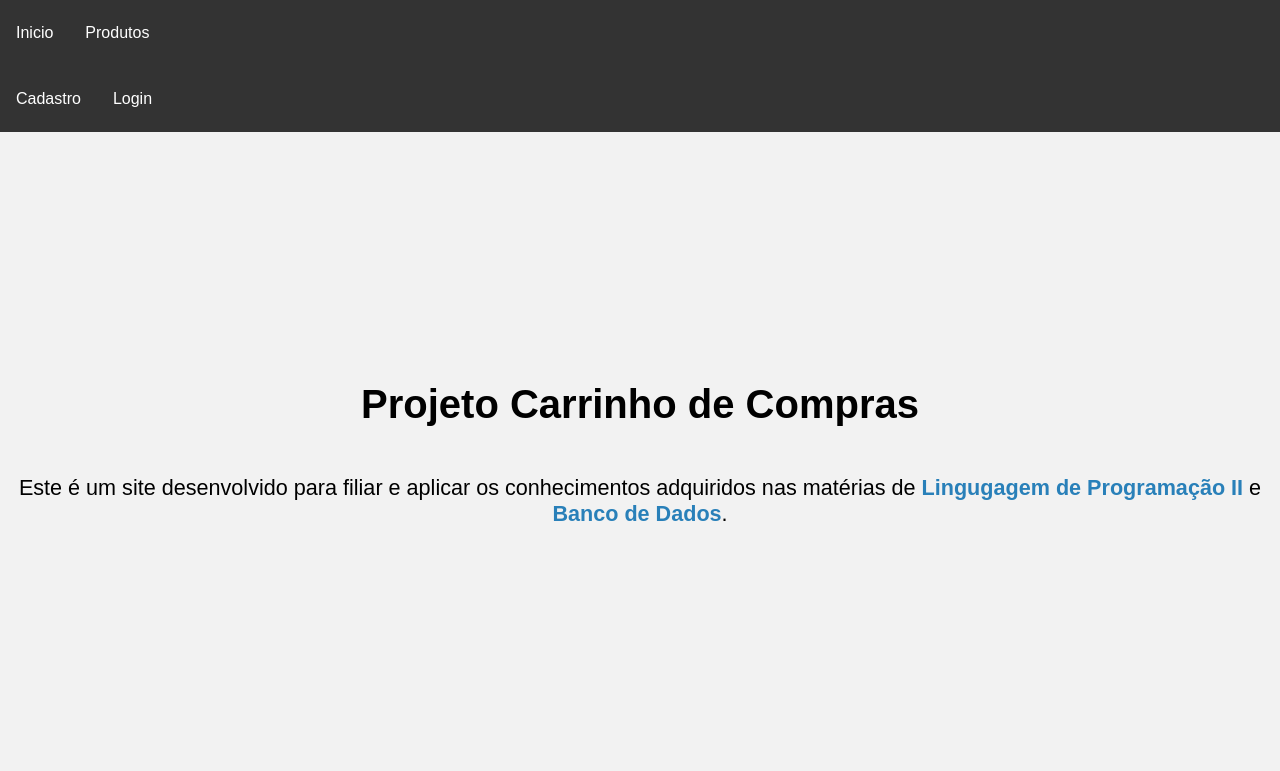
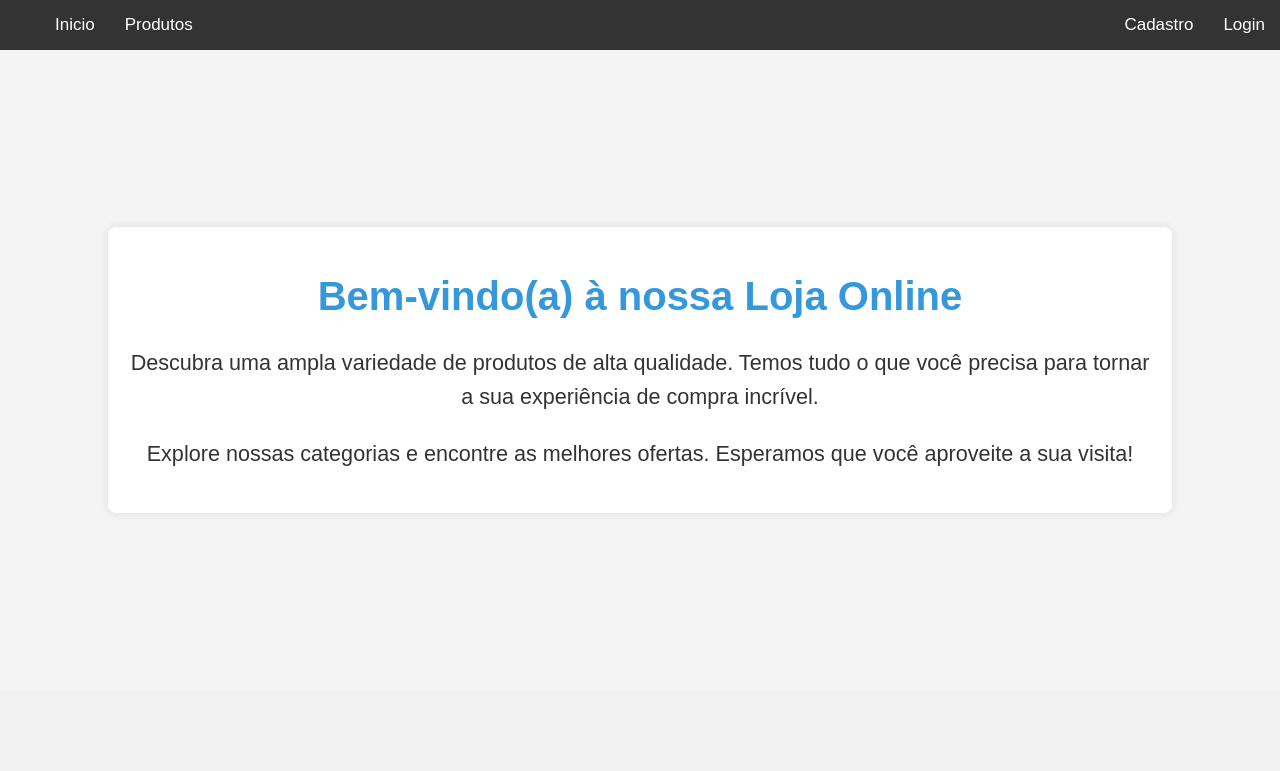
Before and after one commit to lordvitor11/cadastro-produtos-3.18.1V, a PHP site: page / in a window 1280 px wide. Shown: the top 771 px of the page. Run offline with PHP 8.4, Linux system fonts and the light colour scheme.

Commit message:
Add files via upload

```diff
--- a/index.php
+++ b/index.php
@@ -19,7 +19,7 @@
             $qtd_items = $row['total_registros'];
         }
 
-        $carrinho_nav = "<li class='cart-icon'><a href='carrinho.php'><img src='assets/carrinho-de-compras.png'> <span class='item-count'>$qtd_items</span></a></li>";
+        $carrinho_nav = "<li class='cart-icon'><a href='carrinho.php'>&#128722; <span class='item-count'>$qtd_items</span></a></li>";
         $conta_nav = "<li title='Clique para sair!'><a href='quit.php'>Logado como <strong>{$_SESSION['username']}</strong>!</a></li>";
     }
 
@@ -35,8 +35,45 @@
     <link rel="stylesheet" href="style.css">
 </head>
 <body>
+    <style>
+        .main {
+            font-family: 'Arial', sans-serif;
+            background-color: #f4f4f4;
+            color: #333;
+            margin: 0;
+            padding: 0;
+            display: flex;
+            align-items: center;
+            justify-content: center;
+        }
+
+        .welcome-container {
+            text-align: center;
+            background-color: #fff;
+            padding: 20px;
+            border-radius: 8px;
+            box-shadow: 0 0 10px rgba(0, 0, 0, 0.1);
+            width: 80%;
+        }
+
+        h1 {
+            color: #3498db;
+        }
+
+        p {
+            font-size: 18px;
+            line-height: 1.6;
+        }
+    </style>
     <script src="script.js"></script>
+
     <div class="navbar">
+        <div class="menu-icon" onclick="toggleMenu()">
+            <div class="bar"></div>
+            <div class="bar"></div>
+            <div class="bar"></div>
+        </div>
+        <ul class="nav-list">
             <ul>
                 <li><a href="index.php">Inicio</a></li>
                 <li><a href="products.php">Produtos</a></li>
@@ -51,14 +88,15 @@
                     }
                 ?>
             </ul>
+        </ul>
     </div>
-    <!-- <div class="menu-toggle" onclick="toggleMenu()">☰</div> -->
-
 
     <div class="main">
-        <h1>Projeto Carrinho de Compras</h1>
-
-        <p>Este é um site desenvolvido para filiar e aplicar os conhecimentos adquiridos nas matérias de <strong>Lingugagem de Programação II</strong> e <strong>Banco de Dados</strong>.</p>
+        <div class="welcome-container">
+            <h1>Bem-vindo(a) à nossa Loja Online</h1>
+            <p>Descubra uma ampla variedade de produtos de alta qualidade. Temos tudo o que você precisa para tornar a sua experiência de compra incrível.</p>
+            <p>Explore nossas categorias e encontre as melhores ofertas. Esperamos que você aproveite a sua visita!</p>
+        </div>
     </div>
 </body>
 </html>
--- a/script.js
+++ b/script.js
@@ -102,6 +102,10 @@ function quantity(input) {
 }
 
 function toggleMenu() {
-    const nav = document.querySelector('.navbar');
-    nav.classList.toggle('show');
+    var navList = document.querySelector('.nav-list');
+    navList.classList.toggle('show');
 }
+
+function redirect() {
+    window.location.href = "extrato.php";
+}
--- a/style.css
+++ b/style.css
@@ -28,56 +28,79 @@ body {
 }
 
 .navbar {
-    width: 100%;
+    background-color: #333;
     overflow: hidden;
     display: flex;
     justify-content: space-between;
+    align-items: center;
+    padding: 15px;
+    width: 100%;
 }
 
-.navbar ul {
-    list-style-type: none;
+.nav-list {
+    list-style: none;
     margin: 0;
     padding: 0;
+    display: flex;
+    justify-content: space-between;
+    width: 100%;
 }
 
-.navbar li {
-    float: left;
+.nav-list ul {
+    display: flex;
+    list-style: none;
+    justify-content: space-between;
 }
 
-.navbar li a {
-    display: block;
-    transition: all 0.35s ease;
-    color: white;
-    text-align: center;
-    padding: 14px 16px;
-    text-decoration: none;
+.nav-list li {
+    margin: 0 15px;
 }
 
-.navbar li:not(.cart-icon) a:hover {
-    background-color: var(--blue-darker);
+.nav-list a {
+    text-decoration: none;
+    color: white;
+    font-size: 17px;
+    transition: color 0.3s ease;
 }
 
-.navbar {
-    flex-direction: column;
-    width: 100%;
-    background-color: #333;
-    text-align: center;
+.nav-list a:hover {
+    color: #ddd;
 }
 
-.navbar.show {
-    display: flex;
+.menu-icon {
+    display: none;
+    flex-direction: column;
+    cursor: pointer;
 }
 
-.navbar ul {
-    flex-direction: column;
+.bar {
+    width: 25px;
+    height: 3px;
+    background-color: #fff;
+    margin: 2px 0;
+    position: relative;
+    left: 10px;
 }
 
-.navbar li {
-    margin: 10px 0;
-}
+@media screen and (max-width: 600px) {
+    .nav-list {
+        display: none;
+        flex-direction: column;
+        position: absolute;
+        top: 50px;
+        left: 0;
+        background-color: #333;
+        height: 90px;
+    }
 
-.menu-toggle {
-    display: block;
+    .nav-list.show {
+        display: flex;
+        width: 100vw;
+    }
+
+    .menu-icon {
+        display: flex;
+    }
 }
 
 .container {
@@ -485,6 +522,7 @@ body {
     flex-direction: column;
     justify-content: center;
     align-items: center;
+    overflow-x: hidden;
 }
 
 header {
```
Also changed, not shown: other parts of style.css (+32 -18 lines), carrinho.php (+11 -12 lines), extrato.php (added, +134 -0 lines), login.php (+13 -8 lines), products.php (+13 -3 lines), signup.php (+13 -9 lines). Lines whose indentation alone changed are shown as unchanged.
